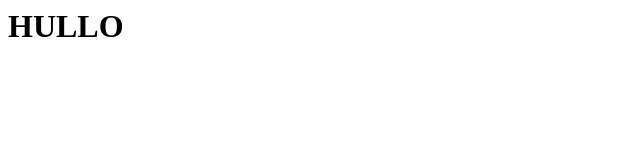
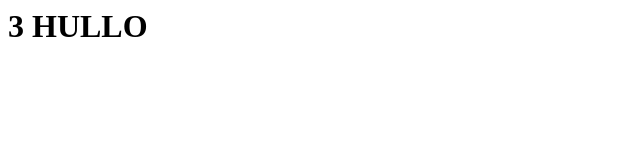
Before and after one commit to aknepp/aknepp.github.io, a plain HTML site: page index.html in a window 1280 px wide. Shown: the whole page, without its empty margins (0-640 px from the left). Drawn offline with Linux system fonts and the light colour scheme.

Commit message:
Update index.html
test

```diff
--- a/index.html
+++ b/index.html
@@ -1,3 +1,3 @@
 <html>
-<h1>HULLO</h1>
+<h1>3 HULLO</h1>
 </html>
```
